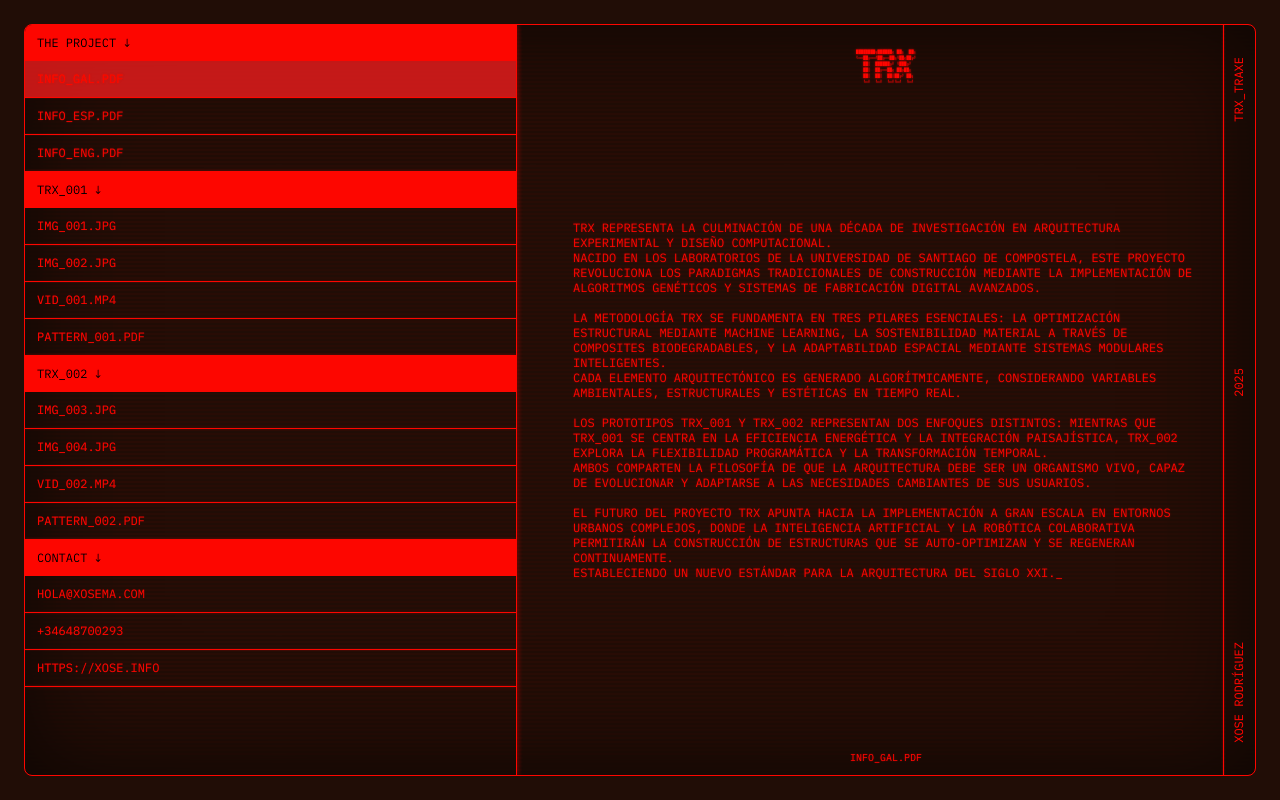
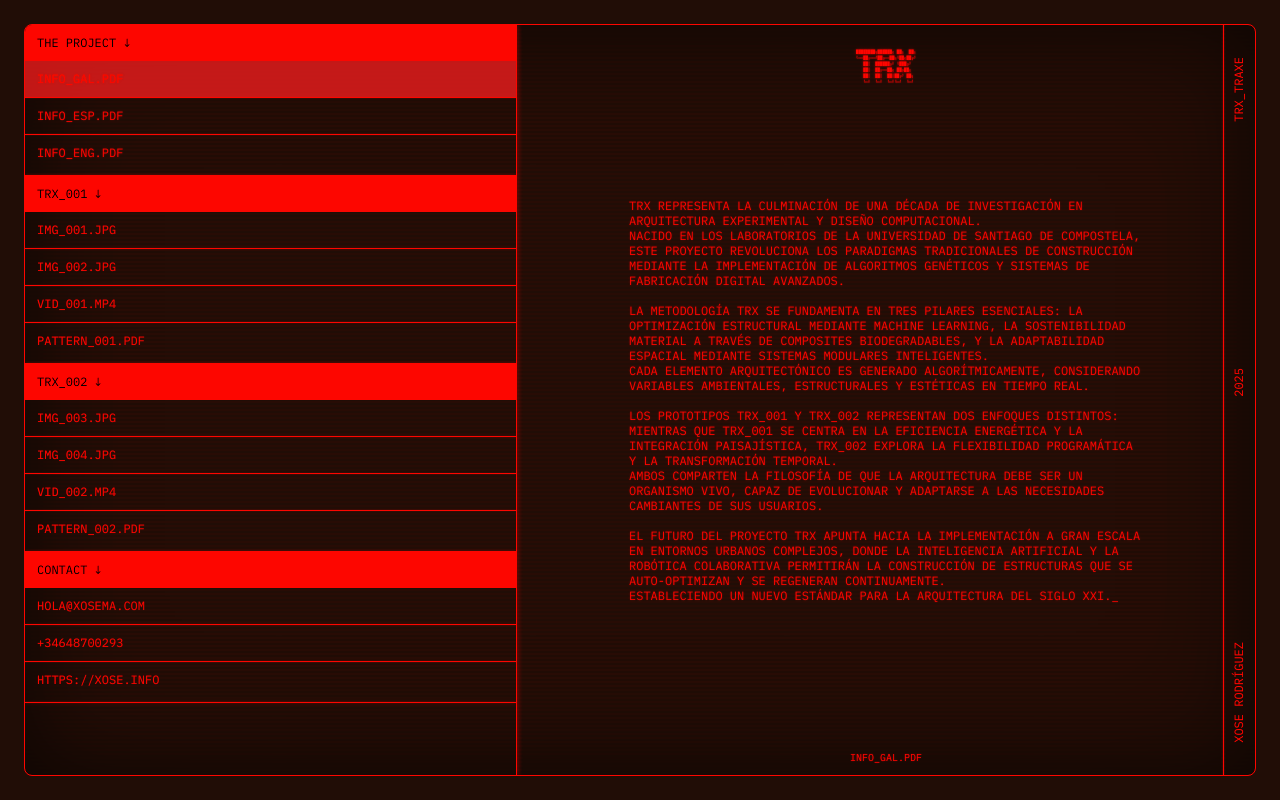
Before and after one commit to xxosema/trx, a React (Vite) app: page / in a window 1280 px wide. Both pictures are taken after a click on the button "INFO_GAL.PDF". Built offline with nearby package versions, Linux system fonts and the light colour scheme.

Commit message:
beta 0.4

```diff
--- a/src/components/Modal.jsx
+++ b/src/components/Modal.jsx
@@ -172,8 +172,8 @@ ESTABLECIENDO UN NUEVO ESTÁNDAR PARA LA ARQUITECTURA DEL SIGLO XXI.`;
           <div className="p-1 sm:p-8 flex items-center justify-center h-full relative">
             {renderSmallTRX()}
             <div className="w-full max-w-none">
-              <div className="space-y-1 sm:space-y-4 px-2 sm:px-6">
-                <div className="font-mono text-[9px] sm:text-xs leading-[1.3] sm:leading-tight uppercase" style={{
+              <div className="space-y-1 sm:space-y-4 px-2 sm:px-20">
+                <div className="font-mono text-[9px] sm:text-xs leading-[1.3] sm:leading-tight uppercase text-center sm:text-left" style={{
                   color: '#ff1200',
                   textShadow: '0 0 2px rgba(255, 18, 0, 0.4)',
                   whiteSpace: 'pre-wrap'
@@ -193,6 +193,24 @@ ESTABLECIENDO UN NUEVO ESTÁNDAR PARA LA ARQUITECTURA DEL SIGLO XXI.`;
               }}>
                 {selectedItem.name}
               </span>
+            </div>
+          </div>
+        );
+
+      case 'section':
+        return (
+          <div className="p-1 sm:p-8 flex items-center justify-center h-full relative">
+            {renderSmallTRX()}
+            <div className="w-full max-w-none">
+              <div className="space-y-1 sm:space-y-4 px-2 sm:px-6">
+                <div className="font-mono text-[9px] sm:text-xs leading-[1.3] sm:leading-tight uppercase text-center sm:text-left" style={{
+                  color: '#ff1200',
+                  textShadow: '0 0 2px rgba(255, 18, 0, 0.4)',
+                  whiteSpace: 'pre-wrap'
+                }}>
+                  AWAITING USER INPUT...
+                </div>
+              </div>
             </div>
           </div>
         );
--- a/src/components/Preloader.jsx
+++ b/src/components/Preloader.jsx
@@ -36,10 +36,10 @@ const Preloader = ({ onComplete }) => {
       style={{ backgroundColor: '#210d06' }}
     >
       <div
-        className="flex flex-col-reverse sm:flex-row h-[90vh] sm:h-full relative rounded-border crt-effects mx-2 sm:mx-0"
+        className="flex flex-col-reverse sm:flex-row h-full relative rounded-border crt-effects mx-2 sm:mx-0"
       >
         {/* Contenido centrado en toda la pantalla */}
-        <div className="w-full flex items-center justify-center">
+        <div className="w-full flex items-center justify-center h-full">
           <div
             className="text-center"
             style={{
--- a/src/components/Sidebar.jsx
+++ b/src/components/Sidebar.jsx
@@ -77,12 +77,31 @@ const Sidebar = ({ onItemClick, selectedItem }) => {
         };
       }
       // Si la sección está cerrada, la abrimos y cerramos las demás
-      return {
+      const newState = {
         info: section === 'info',
         trx_001: section === 'trx_001',
         trx_002: section === 'trx_002',
         contact: section === 'contact'
       };
+
+      // En móvil, cuando se abre una sección, mostrar "Awaiting user input..."
+      if (window.innerWidth < 640) {
+        const sectionNames = {
+          info: 'THE PROJECT',
+          trx_001: 'TRX_001',
+          trx_002: 'TRX_002',
+          contact: 'CONTACT'
+        };
+
+        onItemClick({
+          id: `section-${section}`,
+          name: `${sectionNames[section]} - Awaiting user input...`,
+          type: 'section',
+          section: section
+        });
+      }
+
+      return newState;
     });
   };
 
@@ -162,7 +181,7 @@ const Sidebar = ({ onItemClick, selectedItem }) => {
             </div>
           )}
           {/* Borde rojo después de la sección (de borde a borde) */}
-          <div className="sidebar-border"></div>
+          <div className="sidebar-border mt-1"></div>
         </div>
 
         {/* TRX_001 Section */}
@@ -203,7 +222,7 @@ const Sidebar = ({ onItemClick, selectedItem }) => {
             </div>
           )}
           {/* Borde rojo después de la sección (de borde a borde) */}
-          <div className="sidebar-border"></div>
+          <div className="sidebar-border mt-1"></div>
         </div>
 
         {/* TRX_002 Section */}
@@ -244,7 +263,7 @@ const Sidebar = ({ onItemClick, selectedItem }) => {
             </div>
           )}
           {/* Borde rojo después de la sección (de borde a borde) */}
-          <div className="sidebar-border"></div>
+          <div className="sidebar-border mt-1"></div>
         </div>
 
         {/* CONTACT Section */}
@@ -330,7 +349,7 @@ const Sidebar = ({ onItemClick, selectedItem }) => {
                 HTTPS://XOSE.INFO
               </button>
               {/* Borde rojo después de la sección (de borde a borde) */}
-              <div className="sidebar-border"></div>
+              <div className="sidebar-border mt-1"></div>
             </div>
           )}
         </div>
```
